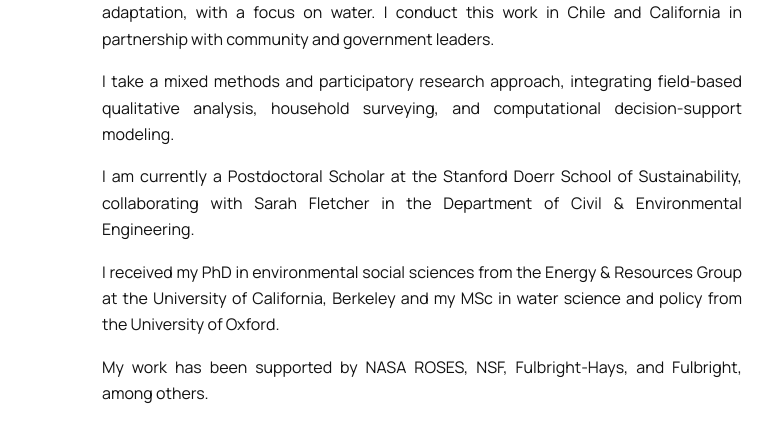
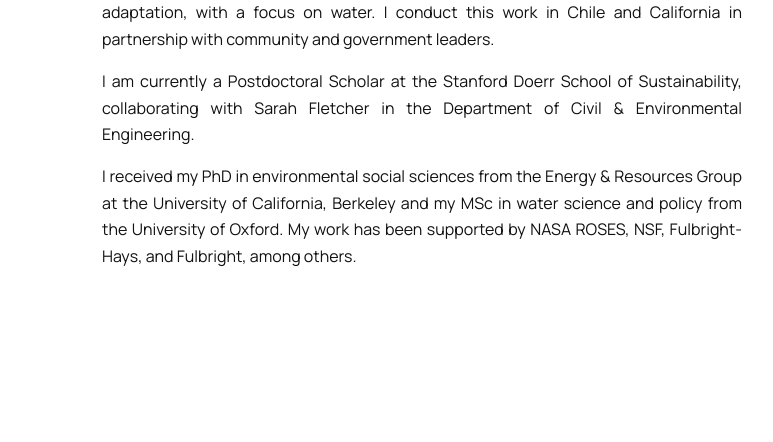
Before and after one commit to katealtemuscullen/katealtemuscullen.github.io, a plain HTML site: page index.html in a window 1280 px wide. Shown: the part 316-758 px from the top of the page, 370-1143 px from the left. Drawn offline with Linux system fonts and the light colour scheme.

Commit message:
Update index.html

```diff
--- a/index.html
+++ b/index.html
@@ -73,10 +73,8 @@
       <!-- ===== ABOUT (shown first, and when your name is clicked) ===== -->
       <section data-view="about" data-title="Kate Altemus Cullen">
         <p><b>I am an environmental social scientist studying climate change adaptation and water.</b> My research examines the governance and political economy of climate change adaptation, with a focus on water. I conduct this work in Chile and California in partnership with community and government leaders.</p>
-        <p>I take a mixed methods and participatory research approach, integrating field-based qualitative analysis, household surveying, and computational decision-support modeling.</p>
         <p>I am currently a Postdoctoral Scholar at the Stanford Doerr School of Sustainability, collaborating with Sarah Fletcher in the Department of Civil &amp; Environmental Engineering.</p>
-        <p>I received my PhD in environmental social sciences from the Energy &amp; Resources Group at the University of California, Berkeley and my MSc in water science and policy from the University of Oxford.</p>
-        <p>My work has been supported by NASA ROSES, NSF, Fulbright-Hays, and Fulbright, among others.</p>
+        <p>I received my PhD in environmental social sciences from the Energy &amp; Resources Group at the University of California, Berkeley and my MSc in water science and policy from the University of Oxford. My work has been supported by NASA ROSES, NSF, Fulbright-Hays, and Fulbright, among others.</p>
       </section>
 
       <!-- ===== RESEARCH PORTFOLIO ===== -->
```
